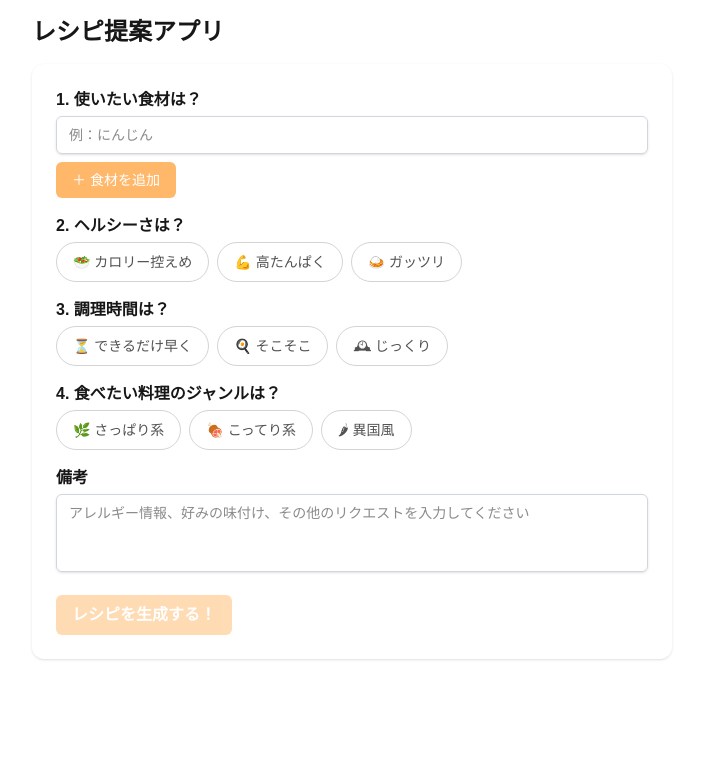
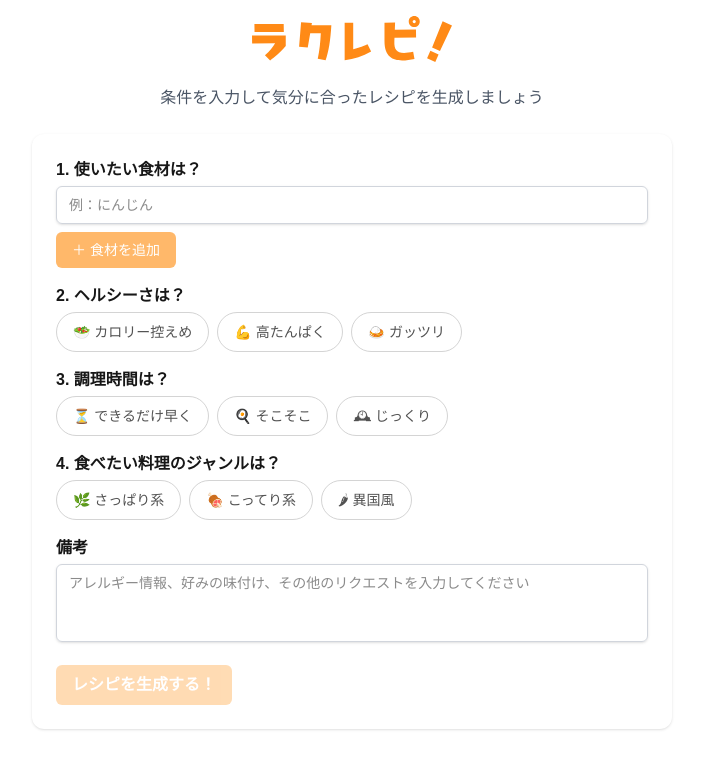
Before and after one commit to mutsumiyamaguchi/maccha, a Next.js app: page / in a window 1280 px wide. Shown: the top 768 px of the page, without its empty margins (288-991 px from the left). Built offline with nearby package versions, Linux system fonts and the light colour scheme.

Commit message:
アプリ完成

```diff
--- a/app/components/InputForm.tsx
+++ b/app/components/InputForm.tsx
@@ -163,7 +163,7 @@ export default function InputForm() {
               <button
                 key={type}
                 type="button"
-                onClick={() => setHealthiness(type as typeof healthiness)}
+                onClick={() => setHealthiness((prev) => (prev === type ? null : (type as typeof healthiness)))}
                 className={`group relative inline-flex h-10 items-center justify-center overflow-hidden rounded-full border px-4 text-sm font-medium
                   ${healthiness === type
                     ? "bg-orange-400 text-white border-orange-400"
@@ -188,7 +188,7 @@ export default function InputForm() {
               <button
                 key={type}
                 type="button"
-                onClick={() => setTime(type as typeof time)}
+                onClick={() => setTime((prev) => (prev === type ? null : (type as typeof time)))}
                 className={`group relative inline-flex h-10 items-center justify-center overflow-hidden rounded-full border px-4 text-sm font-medium
                   ${time === type
                     ? "bg-orange-400 text-white border-orange-400"
@@ -213,7 +213,7 @@ export default function InputForm() {
               <button
                 key={type}
                 type="button"
-                onClick={() => setGenre(type as typeof genre)}
+                onClick={() => setGenre((prev) => (prev === type ? null : (type as typeof genre)))}
                 className={`group relative inline-flex h-10 items-center justify-center overflow-hidden rounded-full border px-4 text-sm font-medium
                   ${genre === type
                     ? "bg-orange-400 text-white border-orange-400"
--- a/app/layout.tsx
+++ b/app/layout.tsx
@@ -13,7 +13,7 @@ import "./globals.css";
 // });
 
 export const metadata: Metadata = {
-  title: 'レシピ提案アプリ',
+  title: 'ラクレピ！',
   description: '条件に合ったレシピをAIが提案してくれるWebアプリ',
 };
 
@@ -24,7 +24,10 @@ export default function RootLayout({
 }>) {
   return (
     <html lang="ja">
-      <body className="min-h-screen bg-gray-100 text-gray-900 font-sans antialiased">
+      <head>
+        <link rel="icon" href="/favicon.ico" sizes="any" />
+      </head>
+      <body className="min-h-screen bg-orange-200 text-gray-900 font-sans antialiased">
         <div className="container mx-auto max-w-2xl p-4">
           {children}
         </div>
--- a/app/page.tsx
+++ b/app/page.tsx
@@ -1,9 +1,13 @@
 import InputForm from "./components/InputForm";
+import Image from 'next/image';
 
 export default function Home() {
   return (
     <main>
-      <h1 className="text-2xl font-bold mb-4">レシピ提案アプリ</h1>
+      <div className="mb-6 flex justify-center">
+        <Image src="/ロゴ.svg" alt="ラクレピ！ロゴ" width={200} height={60} />
+      </div>
+      <p className="mb-6 text-center text-gray-600">条件を入力して気分に合ったレシピを生成しましょう</p>
       <InputForm />
     </main>
   );
```
Also changed, not shown: public/ロゴ.svg (added), 1 other file (tests, documents, lock files or other folders).
